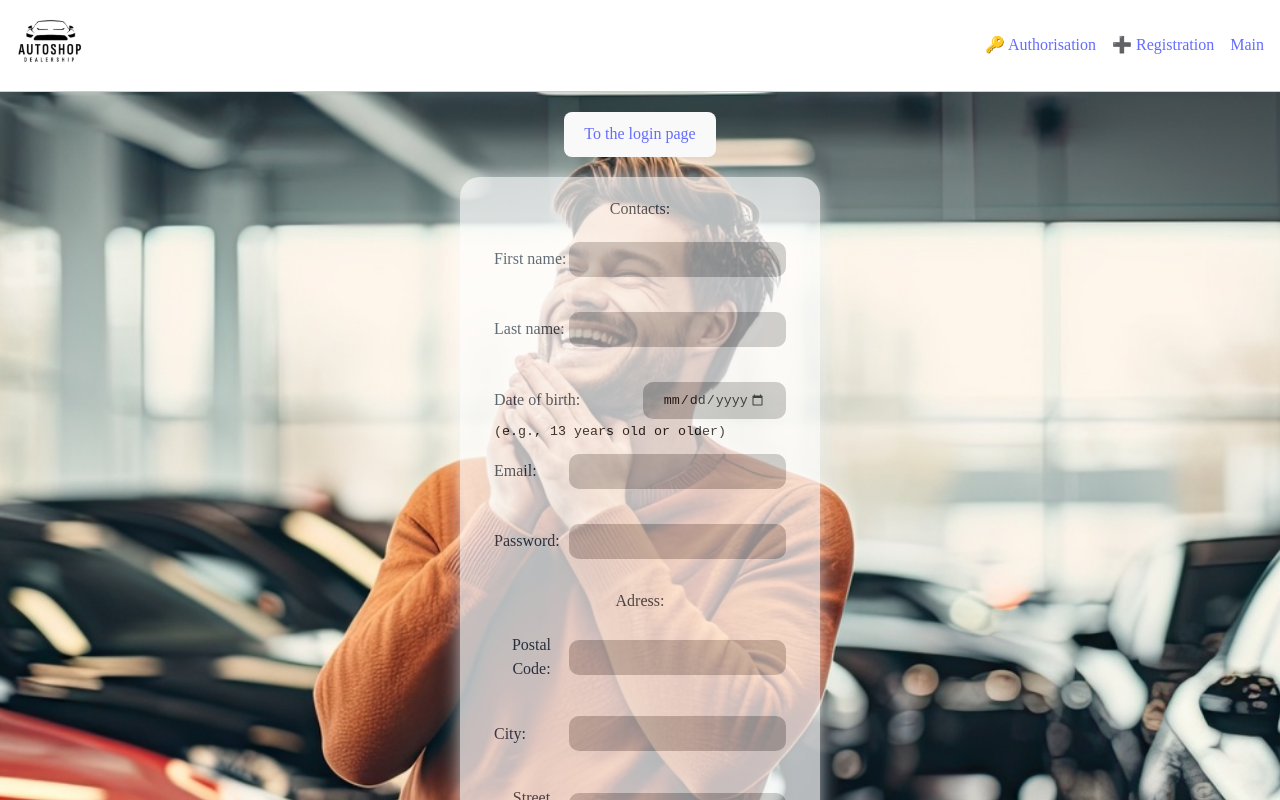
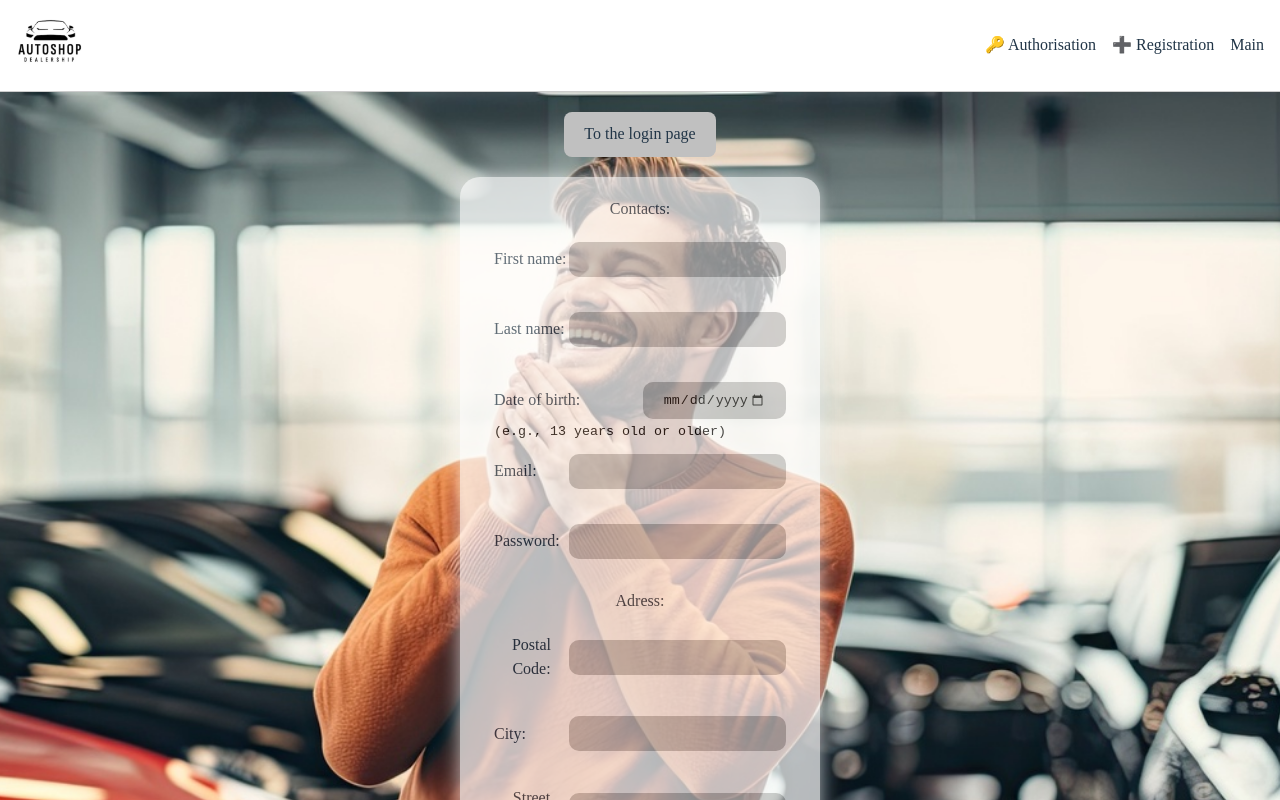
Before and after one commit to tim1234444/eCommerce-Application, a React (Vite) app: page /registration in a window 1280 px wide. Shown: the top 800 px of the page. Built offline with nearby package versions, Linux system fonts and the light colour scheme.

Commit message:
fix:correct work change color-scheme

```diff
--- a/src/App.css
+++ b/src/App.css
@@ -15,21 +15,6 @@ main {
   padding: 20px 0;
 }
 
-@keyframes logo-spin {
-  from {
-    transform: rotate(0deg);
-  }
-  to {
-    transform: rotate(360deg);
-  }
-}
-
-@media (prefers-reduced-motion: no-preference) {
-  a:nth-of-type(2) .logo {
-    animation: logo-spin infinite 20s linear;
-  }
-}
-
 .card {
   padding: 2em;
 }
--- a/src/index.css
+++ b/src/index.css
@@ -4,7 +4,7 @@
   font-weight: 400;
 
   color-scheme: light dark;
-  color: rgba(255, 255, 255, 0.87);
+  color: rgba(15, 1, 1, 0.87);
   background-color: #242424;
 
   font-synthesis: none;
@@ -15,9 +15,10 @@
 
 a {
   font-weight: 500;
-  color: #646cff;
-  text-decoration: inherit;
+  color: inherit;
+  text-decoration: none;
 }
+
 a:hover {
   color: #535bf2;
 }
@@ -43,7 +44,7 @@ button,
   font-size: 1em;
   font-weight: 500;
   font-family: inherit;
-  background-color: #1a1a1a;
+  background-color: #c0c0c0;
   cursor: pointer;
   transition: border-color 0.25s;
 }
@@ -68,6 +69,6 @@ button:focus-visible,
   }
   button,
   .button-navigation {
-    background-color: #f9f9f9;
+    background-color: #c0c0c0;
   }
 }
```
